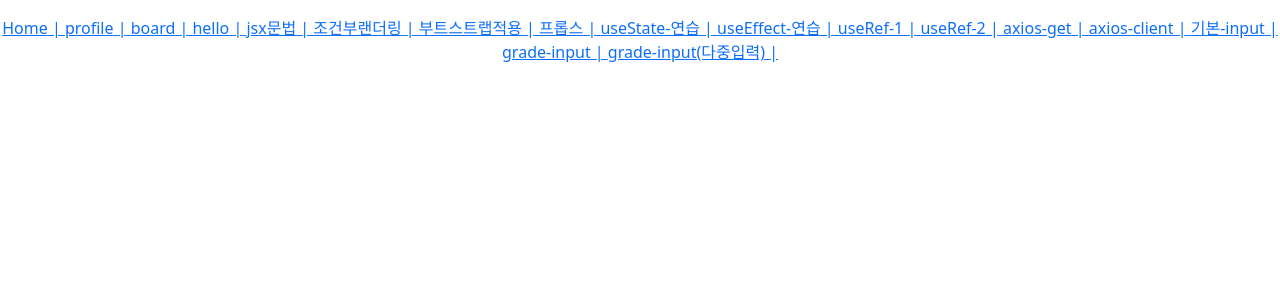
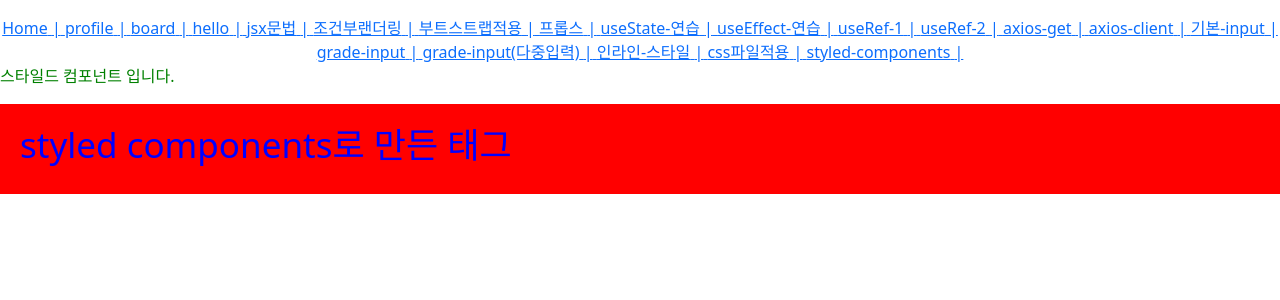
Before and after one commit to yj2025/react-vite-jyj-example, a React (Vite) app: page /style-css in a window 1280 px wide. Shown: the top 300 px of the page. Built offline with nearby package versions, Linux system fonts and the light colour scheme.

Commit message:
2025-02-27

```diff
--- a/package.json
+++ b/package.json
@@ -16,7 +16,8 @@
     "react": "^19.0.0",
     "react-bootstrap": "^2.10.4",
     "react-dom": "^19.0.0",
-    "react-router-dom": "^6.26.0"
+    "react-router-dom": "^6.26.0",
+    "styled-components": "^6.1.15"
   },
   "devDependencies": {
     "@eslint/js": "^9.19.0",
--- /dev/null
+++ b/src/assets/css/ClassUsePage.css
@@ -0,0 +1,5 @@
+.title {
+  color: red;
+  font-size: 20px;
+  font-weight: bold;
+}
--- /dev/null
+++ b/src/pages/cssPage/ClassNameUsePage.jsx
@@ -0,0 +1,12 @@
+import React from 'react'
+import '/src/assets/css/ClassUsePage.css'
+
+const ClassNameUsePage = () => {
+  return (
+    <div>
+      <p className='title'>안녕하세요</p>
+    </div>
+  )
+}
+
+export default ClassNameUsePage
--- /dev/null
+++ b/src/pages/cssPage/InlineStylePage.jsx
@@ -0,0 +1,20 @@
+import React from 'react'
+
+const InlineStylePage = () => {
+  //사전정의 후 지정
+  const divStyle = {
+    margin: '100px',
+    color: 'green',
+  }
+
+  return (
+    //prettier-ignore
+    <div>
+      <div style={{color:"red"}}>인라인 스타일 적용</div>
+      {/* 사전정의 후 지정 */}
+      <p style={divStyle}>안녕하세요</p>
+    </div>
+  )
+}
+
+export default InlineStylePage
--- /dev/null
+++ b/src/pages/cssPage/StyledComponentPage.jsx
@@ -0,0 +1,30 @@
+import React from 'react'
+import styled from 'styled-components'
+
+const StyledComponentPage = () => {
+  const StyledDiv = styled.div`
+    color: green;
+  `
+
+  let 박스 = styled.div`
+    padding: 20px;
+    background-color: red;
+  `
+
+  let 제목 = styled.h4`
+    font-size: 35px;
+    color: blue;
+  `
+  return (
+    <>
+      <StyledDiv>
+        <p>스타일드 컴포넌트 입니다.</p>
+      </StyledDiv>
+      <박스>
+        <제목>styled components로 만든 태그 </제목>
+      </박스>
+    </>
+  )
+}
+
+export default StyledComponentPage
--- a/src/route/Routes.jsx
+++ b/src/route/Routes.jsx
@@ -15,6 +15,9 @@
 import InputPage from '../pages/InputPage'
 import GradeInputPage from '../pages/GradeInputPage'
 import GradeInputPage2 from '../pages/GradeInputPage2'
+import InlineStylePage from '../pages/cssPage/InlineStylePage'
+import ClassNameUsePage from '../pages/cssPage/ClassNameUsePage'
+import StyledComponentPage from '../pages/cssPage/StyledComponentPage'
 
 // React Routes, Route 사용시 배열로 관리하기
 const routes = [
@@ -103,5 +106,20 @@
     element: <GradeInputPage2 />,
     title: 'grade-input(다중입력)',
   },
+  {
+    path: '/styled-css',
+    element: <InlineStylePage />,
+    title: '인라인-스타일',
+  },
+  {
+    path: '/use-css',
+    element: <ClassNameUsePage />,
+    title: 'css파일적용',
+  },
+  {
+    path: '/style-css',
+    element: <StyledComponentPage />,
+    title: 'styled-components',
+  },
 ]
 export default routes
```
Also changed, not shown: 1 other file (tests, documents, lock files or other folders).
